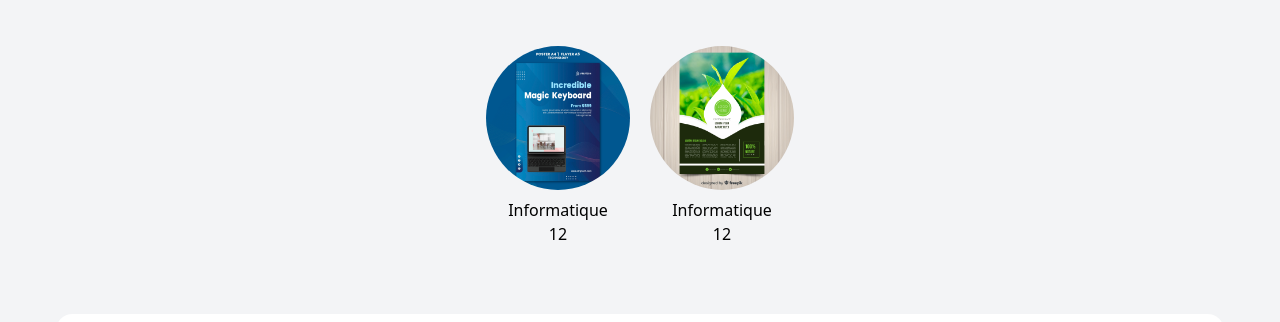
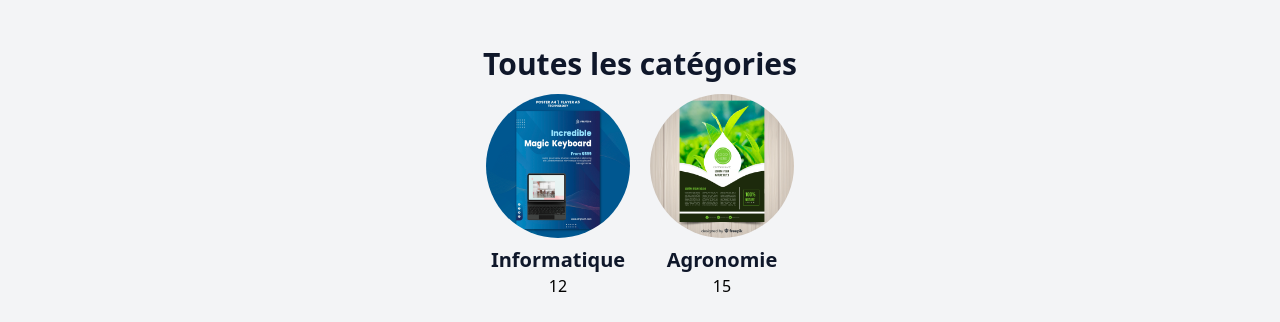
Before and after one commit to rovertnet/Bibliotheque, a React (Vite) app: page / in a window 1280 px wide. Shown: the part 206-528 px from the top of the page. Built offline with nearby package versions, Linux system fonts and the light colour scheme.

Commit message:
le premier commt de l'année

```diff
--- a/src/component/body/Cat.jsx
+++ b/src/component/body/Cat.jsx
@@ -1,9 +1,11 @@
-import { FaComputer } from "react-icons/fa6";
 
 function Cat() {
   return (
     <>
       <div className="md:px-14 px-12 md:py-12 py-10">
+        <h1 className="text-center md:mb-3 mb-2 text-2xl md:text-3xl font-extrabold text-slate-900">
+          Toutes les catégories
+        </h1>
         <div className="flex justify-center items-center gap-5">
           <div className="">
             <img
@@ -12,7 +14,9 @@ function Cat() {
               className=" rounded-full h-36 object-cover"
             />
             <div className="text-center md:mt-2">
-              <h1>Informatique</h1>
+              <h1 className=" text-lg md:text-xl font-bold text-slate-900">
+                Informatique
+              </h1>
               <span>12</span>
             </div>
           </div>
@@ -24,8 +28,10 @@ function Cat() {
               className=" rounded-full h-36"
             />
             <div className="text-center md:mt-2">
-              <h1>Informatique</h1>
-              <span>12</span>
+              <h1 className="text-lg md:text-xl font-bold text-slate-900">
+                Agronomie
+              </h1>
+              <span>15</span>
             </div>
           </div>
         </div>
--- a/src/component/body/Home.jsx
+++ b/src/component/body/Home.jsx
@@ -13,7 +13,7 @@ function Home() {
   return (
     <>
       <Cat />
-      <div className="md:px-14 px-5 md:mt-5 mt-5 bg-gray-100 h-full">
+      <div className="md:px-14 px-5 bg-gray-100 h-full">
         <div className="flex items-center">
           {/* search */}
           <div className="bg-white shadow-sm rounded-2xl px-3 py-2 w-full">
```
